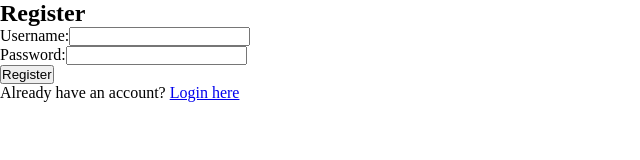
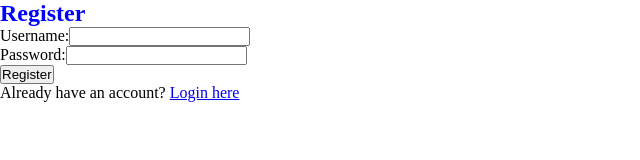
Before and after one commit to matrzf/tp-frontui, a React (Vite) app: page /register in a window 1280 px wide. Shown: the top 160 px of the page, without its empty margins (0-640 px from the left). Built offline with nearby package versions, Linux system fonts and the light colour scheme.

Commit message:
login, register

```diff
--- a/package.json
+++ b/package.json
@@ -10,6 +10,7 @@
     "preview": "vite preview"
   },
   "dependencies": {
+    "axios": "^1.7.9",
     "react": "^18.3.1",
     "react-dom": "^18.3.1",
     "react-router-dom": "^7.0.2"
--- a/src/index.css
+++ b/src/index.css
@@ -16,3 +16,7 @@
   display: flex;
   align-items: center;
 }
+
+.h2 {
+  color: blue;
+}
--- a/src/views/Register.jsx
+++ b/src/views/Register.jsx
@@ -20,7 +20,7 @@ function Register() {
 
   return (
     <div>
-      <h2>Register</h2>
+      <h2 className="h2">Register</h2>
       <form onSubmit={handleSubmit}>
         <label>
           Username:
```
Also changed, not shown: 1 other file (tests, documents, lock files or other folders).
